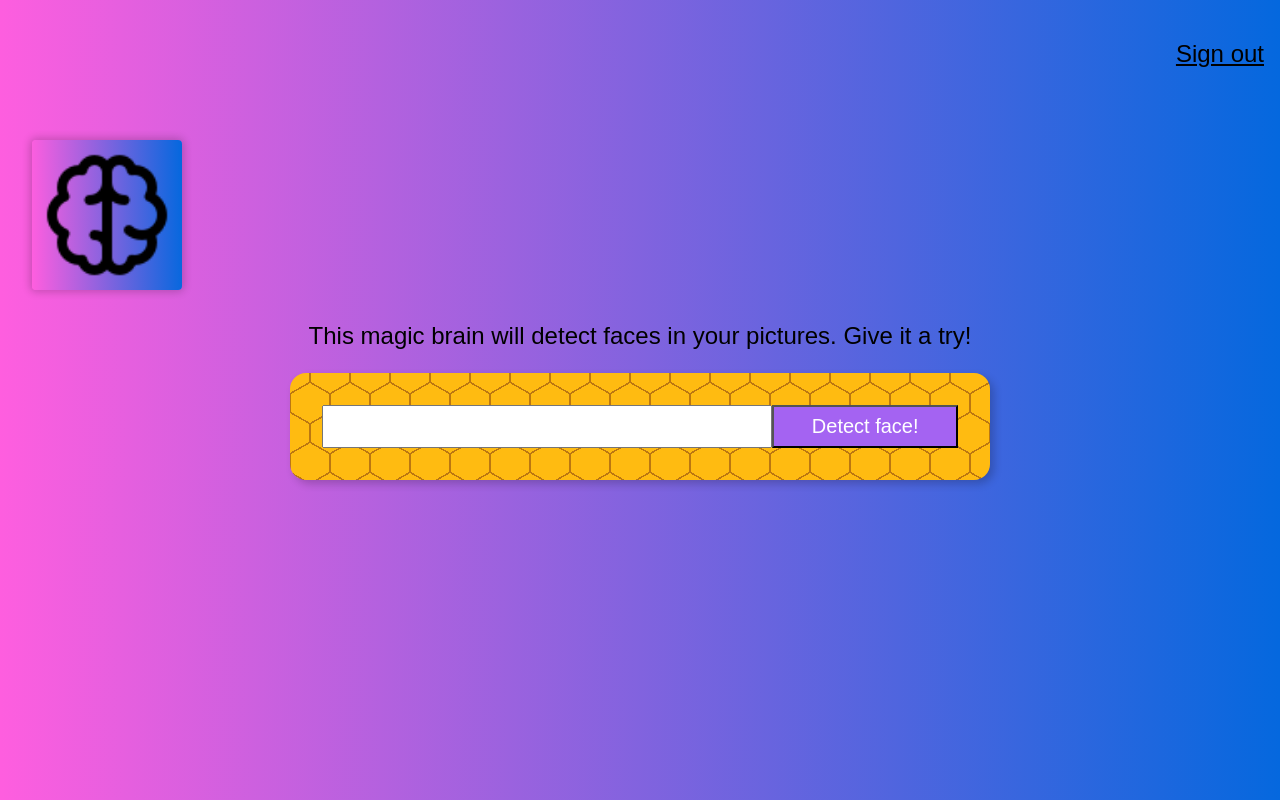
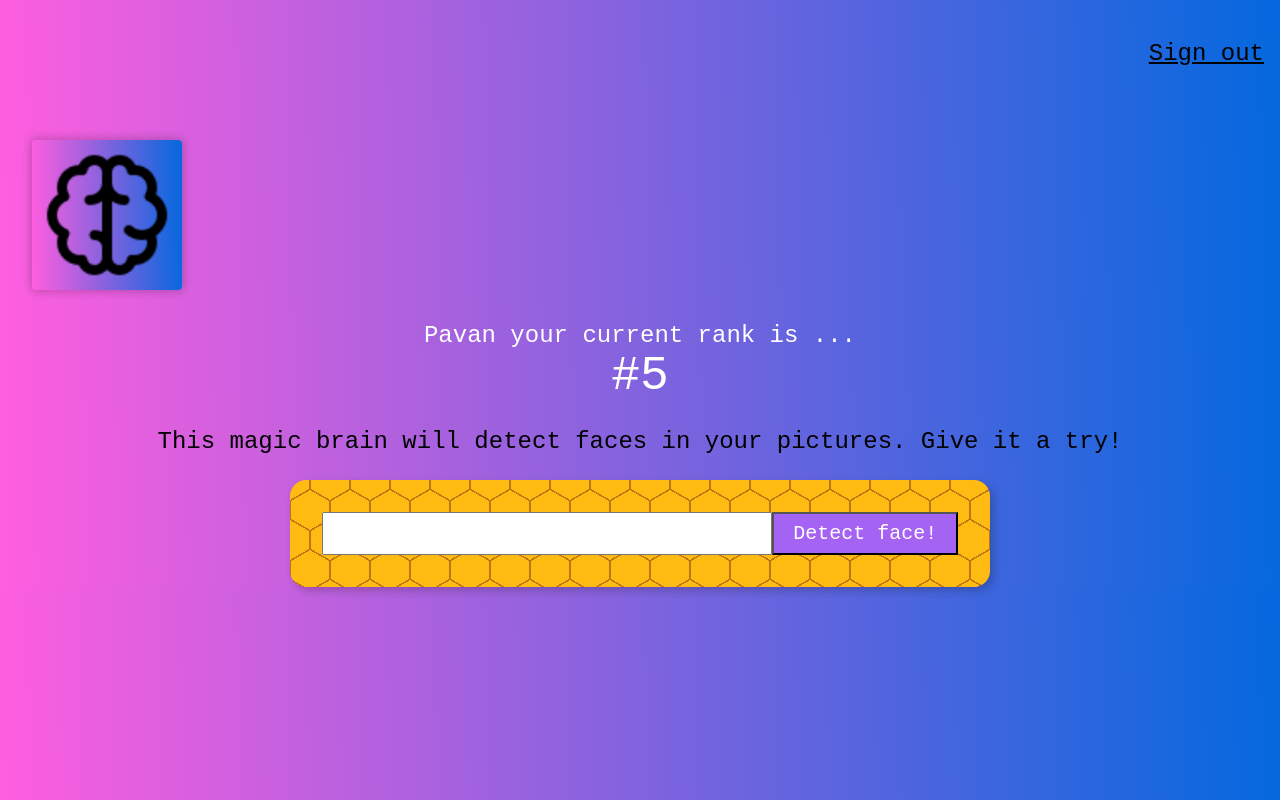
Before and after one commit to pavanbaloju/face-recognition-brain, a React (Create React App) app: page / in a window 1280 px wide. Built offline with nearby package versions, Linux system fonts and the light colour scheme.

Commit message:
Add rank component

```diff
--- a/src/App.js
+++ b/src/App.js
@@ -3,12 +3,14 @@
 import Logo from './components/logo/Logo';
 import ImageLinkForm from './components/imagelinkform/ImageLinkForm';
 import FaceRecognition from './components/facerecognition/FaceRecognition';
+import Rank from './components/rank/Rank';
 
 function App() {
   return (
     <div className="App">
       <Navigation />
       <Logo />
+      <Rank />
       <ImageLinkForm />
       <FaceRecognition />
     </div>
--- /dev/null
+++ b/src/components/rank/Rank.js
@@ -0,0 +1,14 @@
+const Rank = () => {
+    return (
+        <div>
+            <div className="white f3">
+                {'Pavan your current rank is ...'}
+            </div>
+            <div className="white f1">
+                {'#5'}
+            </div>
+        </div>
+    );
+}
+
+export default Rank;
--- a/src/index.css
+++ b/src/index.css
@@ -1,15 +1,10 @@
 body {
   margin: 0;
   padding: 0;
-  font-family: sans-serif;
+  font-family: 'Courier New';
   background: linear-gradient(89deg, #FF5EDF 0%, #0468DE 100%);
 }
 
 button{
   cursor: pointer;
 }
-
-code {
-  font-family: source-code-pro, Menlo, Monaco, Consolas, 'Courier New',
-    monospace;
-}
```
